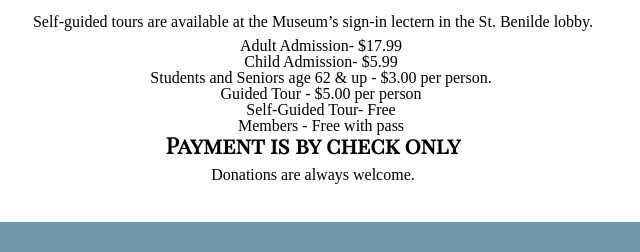
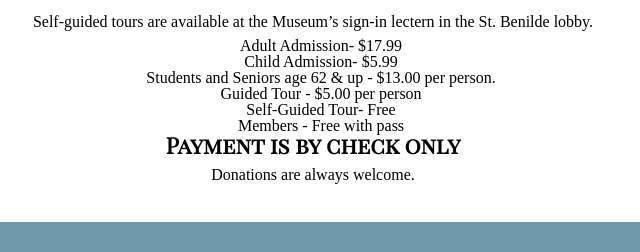
Before and after one commit to leighannfrench/museumofnursing, a plain HTML site: page index.html in a window 1280 px wide. Shown: the part 1117-1369 px from the top of the page, 327-967 px from the left. Drawn offline with Linux system fonts and the light colour scheme; a web font is replaced by a local one.

Commit message:
Update index.html

```diff
--- a/index.html
+++ b/index.html
@@ -131,7 +131,7 @@
         <ul class="ticket_info">
           <li>Adult Admission- $17.99
           <li>Child Admission- $5.99
-          <li>Students and Seniors age 62 & up - $3.00 per person. </li>
+          <li>Students and Seniors age 62 & up - $13.00 per person. </li>
           <li>Guided Tour - $5.00 per person</li>
           <li>Self-Guided Tour- Free</li>
           <li>Members - Free with pass</li>
```
